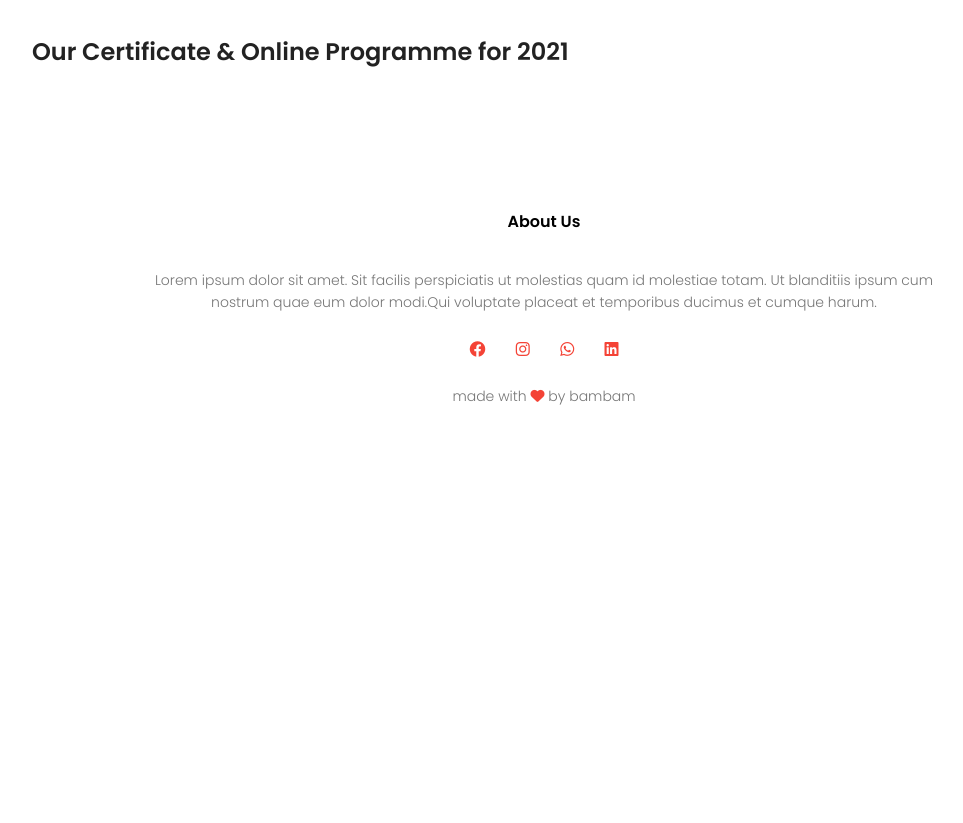
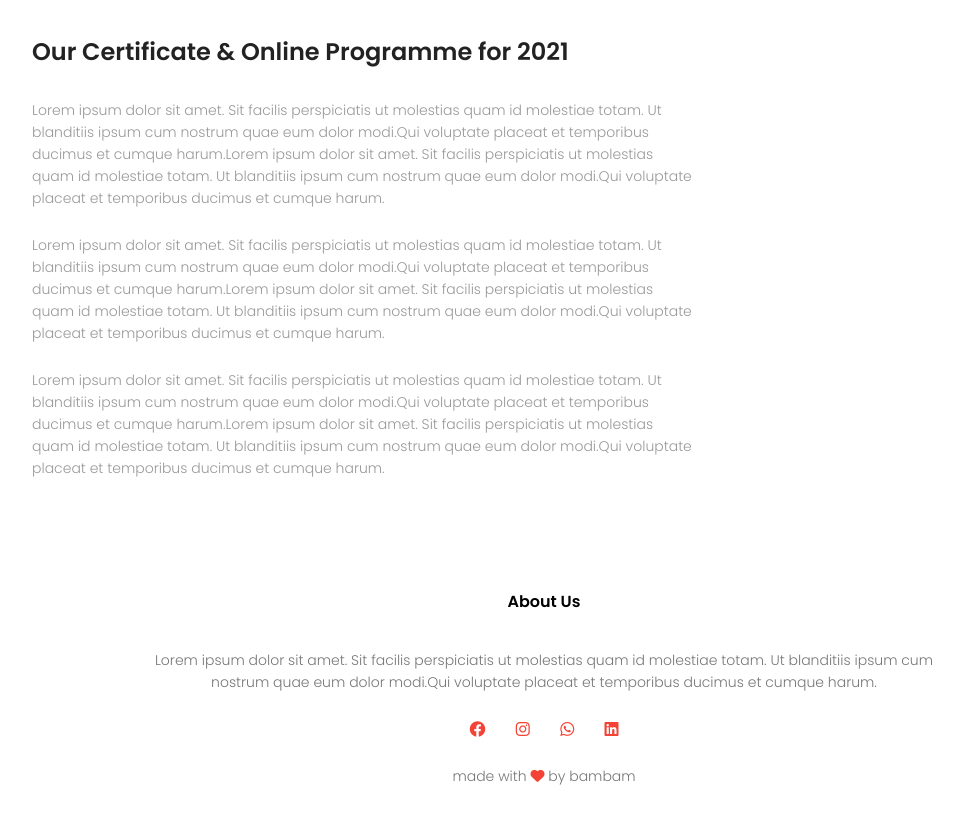
Before and after one commit to anjana-psvel/univ, a plain HTML site: page blog.html in a window 1280 px wide. Shown: the part 957-1780 px from the top of the page, without its empty margins (96-1059 px from the left). Before the commit the page ends 1404 px from the top, so only its background shows below. Drawn offline with Linux system fonts and the light colour scheme.

Commit message:
blog updated

```diff
--- a/blog.html
+++ b/blog.html
@@ -41,6 +41,29 @@
             <div class="blog-left">
                 <img src="images/certificate.jpg">
                 <h2>Our Certificate & Online Programme for 2021</h2>
+                <p>
+                    Lorem ipsum dolor sit amet. Sit facilis perspiciatis ut molestias quam id molestiae totam.
+                Ut blanditiis ipsum cum nostrum quae eum dolor modi.Qui voluptate placeat et temporibus
+                ducimus et cumque harum.Lorem ipsum dolor sit amet. Sit facilis perspiciatis ut molestias quam id molestiae totam.
+                Ut blanditiis ipsum cum nostrum quae eum dolor modi.Qui voluptate placeat et temporibus
+                ducimus et cumque harum.
+                </p>
+                <br>
+                <p>
+                    Lorem ipsum dolor sit amet. Sit facilis perspiciatis ut molestias quam id molestiae totam.
+                Ut blanditiis ipsum cum nostrum quae eum dolor modi.Qui voluptate placeat et temporibus
+                ducimus et cumque harum.Lorem ipsum dolor sit amet. Sit facilis perspiciatis ut molestias quam id molestiae totam.
+                Ut blanditiis ipsum cum nostrum quae eum dolor modi.Qui voluptate placeat et temporibus
+                ducimus et cumque harum.
+                </p>
+                <br>
+                <p>
+                    Lorem ipsum dolor sit amet. Sit facilis perspiciatis ut molestias quam id molestiae totam.
+                Ut blanditiis ipsum cum nostrum quae eum dolor modi.Qui voluptate placeat et temporibus
+                ducimus et cumque harum.Lorem ipsum dolor sit amet. Sit facilis perspiciatis ut molestias quam id molestiae totam.
+                Ut blanditiis ipsum cum nostrum quae eum dolor modi.Qui voluptate placeat et temporibus
+                ducimus et cumque harum.
+                </p>
                 <p></p>
             </div>
             <div class="blog-right">
```
